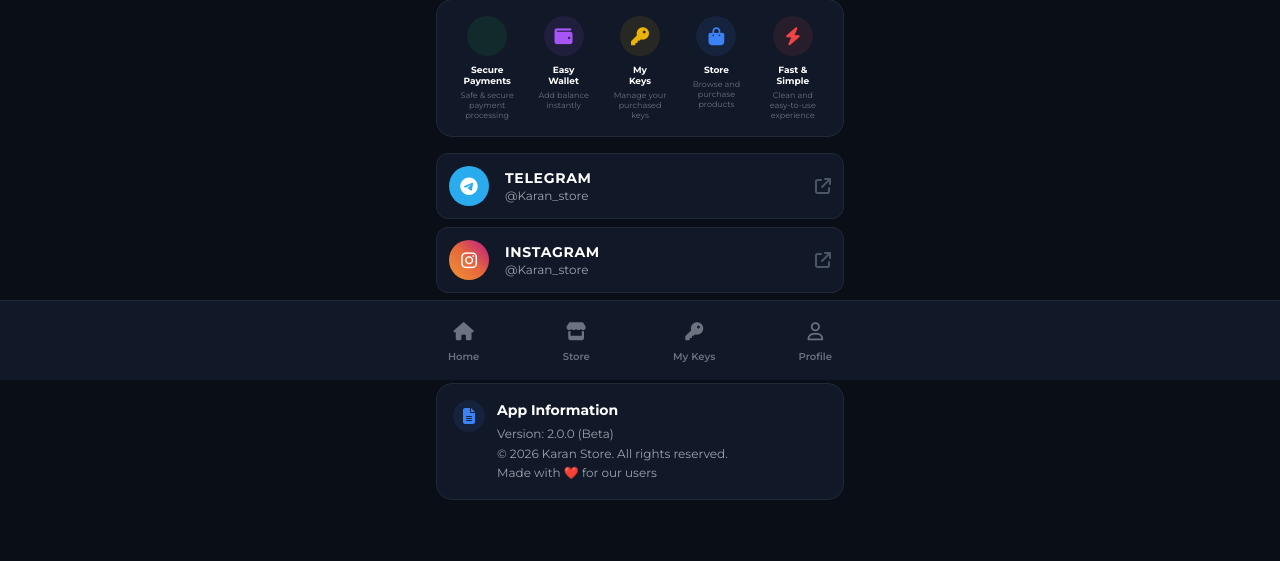
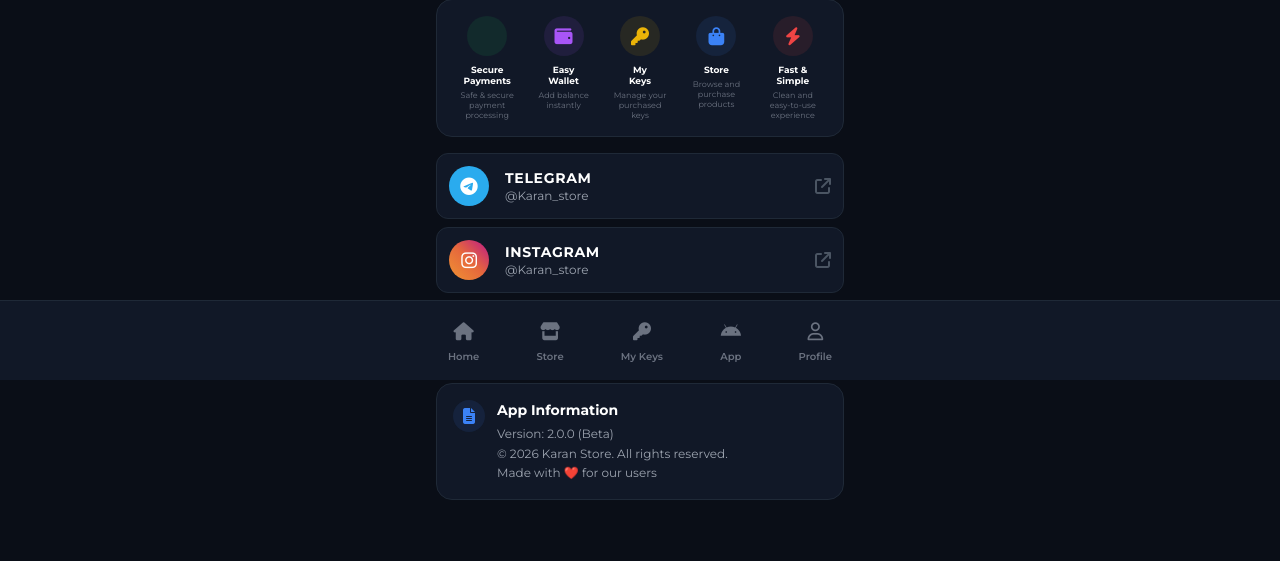
Before and after one commit to KARAMbhaiyaaaa425/yooooooo, a Flask app: template templates/about.html in a window 1280 px wide. Shown: the part 420-981 px from the top of the page. Run offline with Flask 3, Linux system fonts and the light colour scheme; the template is opened without the code that fills it, so the values that code supplies are empty; some libraries are stand-ins or nearby versions.

Commit message:
Update layout.html

```diff
--- a/templates/layout.html
+++ b/templates/layout.html
@@ -93,7 +93,12 @@
             <div>
                 <h3 class="text-[10px] font-bold text-gray-500 uppercase tracking-widest mb-2 px-3">Account</h3>
                 <div class="space-y-1">
-                    <a href="/profile" class="flex items-center gap-3 px-3 py-2.5 rounded-lg text-gray-300 hover:bg-gray-800 transition text-sm font-medium {% if request.path == '/profile' %}nav-active{% endif %}">
+
+            <a href="/download" class="flex flex-col items-center p-2 text-gray-500 hover:text-blue-400 {% if request.path == '/download' %}text-blue-500{% endif %} transition">
+                <i class="fa-brands fa-android text-lg mb-1"></i>
+                <span class="text-[10px] font-semibold">App</span>
+            </a>
+            <a href="/profile" class="flex items-center gap-3 px-3 py-2.5 rounded-lg text-gray-300 hover:bg-gray-800 transition text-sm font-medium {% if request.path == '/profile' %}nav-active{% endif %}">
                         <i class="fa-solid fa-user w-5 text-center text-pink-400"></i> My Profile
                     </a>
                     <a href="/deposit" class="flex items-center gap-3 px-3 py-2.5 rounded-lg text-gray-300 hover:bg-gray-800 transition text-sm font-medium {% if request.path == '/deposit' %}nav-active{% endif %}">
@@ -117,6 +122,9 @@
                         {% if unread_count > 0 %}
                             <span class="text-[9px] bg-red-600 text-white px-2 py-0.5 rounded-full ml-auto font-bold">{{ unread_count }}</span>
                         {% endif %}
+                    </a>
+                    <a href="/download" class="flex items-center gap-3 px-3 py-2.5 rounded-lg text-gray-300 hover:bg-gray-800 transition text-sm font-medium">
+                        <i class="fa-solid fa-download w-5 text-center text-blue-500"></i> Download App
                     </a>
                     <a href="/tutorial" class="flex items-center gap-3 px-3 py-2.5 rounded-lg text-gray-300 hover:bg-gray-800 transition text-sm font-medium {% if request.path == '/tutorial' %}nav-active{% endif %}">
                         <i class="fa-solid fa-book w-5 text-center text-teal-400"></i> Tutorial
@@ -163,6 +171,11 @@
                 <span class="text-[10px] font-semibold">My Keys</span>
             </a>
 
+
+            <a href="/download" class="flex flex-col items-center p-2 text-gray-500 hover:text-blue-400 {% if request.path == '/download' %}text-blue-500{% endif %} transition">
+                <i class="fa-brands fa-android text-lg mb-1"></i>
+                <span class="text-[10px] font-semibold">App</span>
+            </a>
             <a href="/profile" class="flex flex-col items-center p-2 text-gray-500 hover:text-blue-400 {% if request.path == '/profile' %}text-blue-500{% endif %} transition">
                 <i class="fa-regular fa-user text-lg mb-1"></i>
                 <span class="text-[10px] font-semibold">Profile</span>
@@ -250,5 +263,36 @@
             });
         }
     </script>
+
+
+
+
+
+
+
+    <script>
+      let deferredPrompt;
+      window.addEventListener('beforeinstallprompt', (e) => {
+        e.preventDefault();
+        deferredPrompt = e;
+      });
+
+      window.installPWA = async function() {
+        if (deferredPrompt) {
+          deferredPrompt.prompt();
+          const { outcome } = await deferredPrompt.userChoice;
+          if (outcome === 'accepted') {
+            deferredPrompt = null;
+          }
+        } else {
+          Swal.fire({
+            icon: 'info',
+            title: 'Not Supported or Already Installed',
+            text: 'Your browser does not support instant install, or the app is already installed on your home screen!',
+            background: '#111827', color: '#fff'
+          });
+        }
+      };
+    </script>
 </body>
 </html>
```
